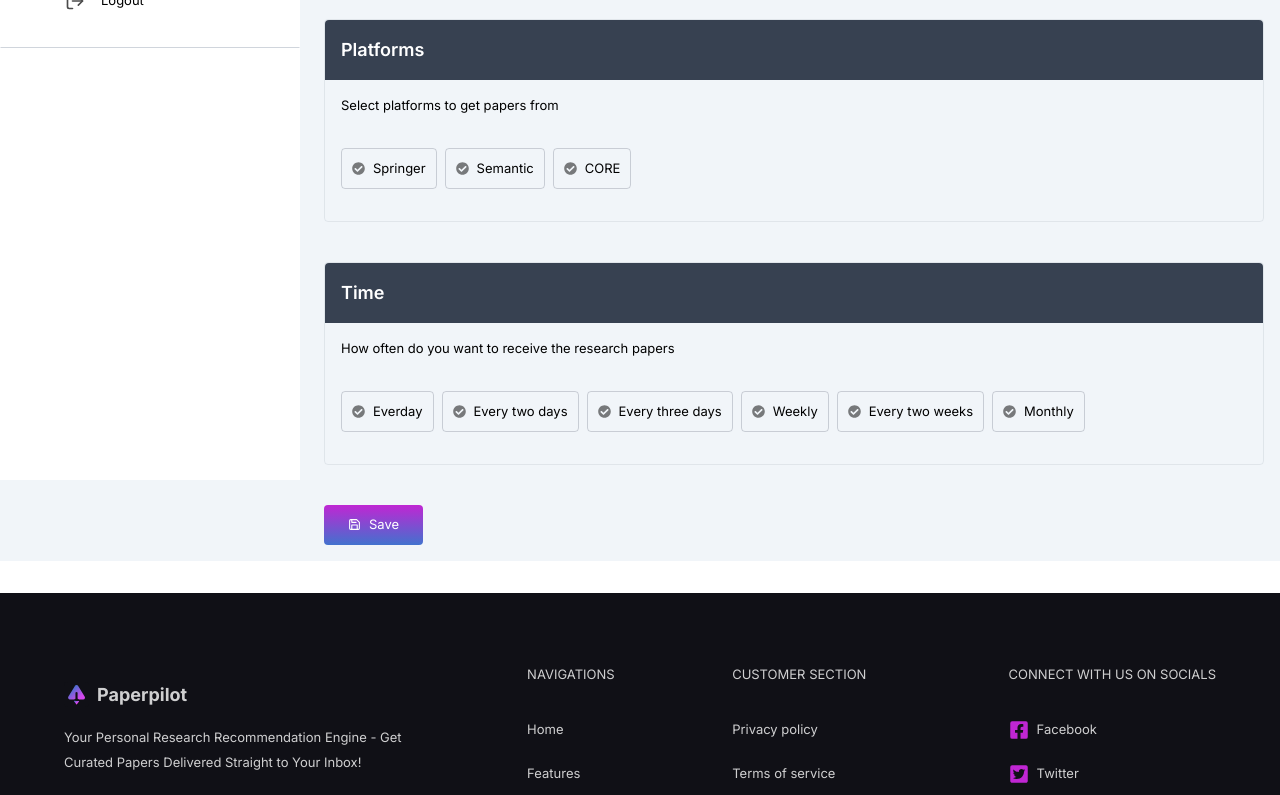
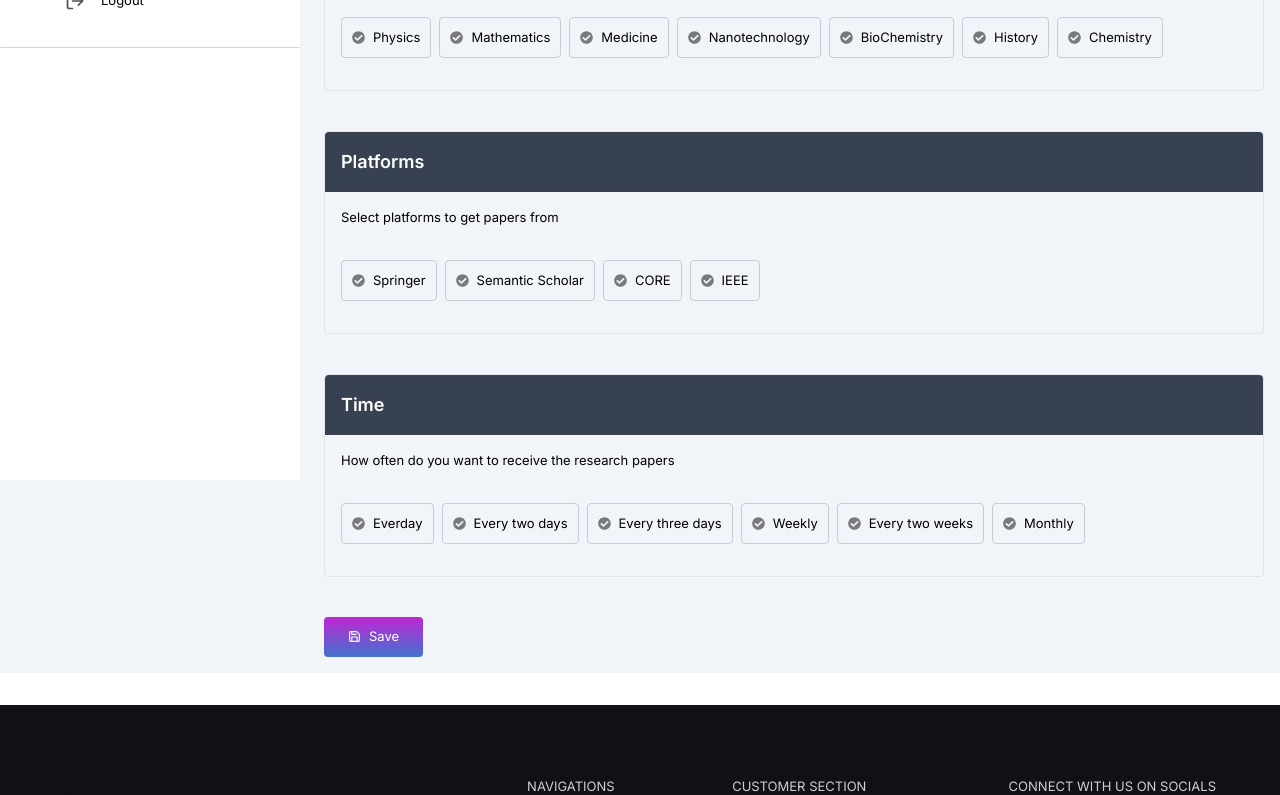
Before and after one commit to abel-otegbola/Paperpilot, a Next.js app: page /dashboard/recommendations in a window 1280 px wide. Shown: the part 380-1175 px from the top of the page. Built offline with nearby package versions, Linux system fonts and the light colour scheme; no server answers.

Commit message:
fix: springer api link fixed

```diff
--- a/src/app/dashboard/(views)/recommendations/page.js
+++ b/src/app/dashboard/(views)/recommendations/page.js
@@ -1,13 +1,27 @@
 'use client'
 import SettingBox from "@/components/settingsBox/page";
-import { useState } from "react";
+import axios from "axios";
+import { useSession } from "next-auth/react";
+import { useContext, useEffect, useState } from "react";
 import { FaCheckCircle } from "react-icons/fa";
-import { FiSave } from "react-icons/fi";
+import { FiLoader, FiSave } from "react-icons/fi";
+import { UserContext } from "../../layout";
 
 const Recommendations = () => {
     const [recommendations, setRecommendations] = useState([])
     const [platforms, setPlatforms] = useState([])
     const [time, setTime] = useState([])
+    const {data:session} = useSession()
+    const { userData, loading: userLoading, error } = useContext(UserContext)
+    const [loading, setLoading] = useState(false)
+
+    useEffect(() => {
+        if(userData[0]) {
+            setRecommendations(userData[0].subjects)
+            setPlatforms(userData[0].platforms)
+            setTime(userData[0].time)
+        }
+    }, [userData])
 
     const handleOptions = (option, value) => {
         if(option === 0) {
@@ -27,9 +41,31 @@ const Recommendations = () => {
         }
     }
 
+    const handleSave = async() => {
+        setLoading(true)
+        const res = await axios.post(`/api/recommendations/${session?.user.email}`, {
+            data: { subjects: recommendations, platforms, time, user: session?.user.email }
+        })
+        // Recommendation: handle errors
+        .catch(err => {
+            setError('Failed to fetch data')
+            setLoading(false)
+            setError("")
+            throw new Error("Failed to fetch data")
+        })
+        setLoading(false)
+        return console.log(res)
+    }
+
     return (
         <div className="p-4">
             <h2 className="opacity-[0.3] font-semibold text-lg my-3">RECOMMENDATIONS</h2>
+            {
+                userLoading ?
+                <div className="flex justify-center items-center min-h-[100px] text-primary text-2xl"><FiLoader /></div>
+                :
+                ""
+            }
             <SettingBox text={"Recommendations"} subtext={"Set-up your research recommendations. Please select the categories that suite you."}>
                 <div className="flex flex-wrap gap-2 pt-4 overflow-auto">
                     { ["Physics", "Mathematics", "Medicine", "Nanotechnology", "BioChemistry", "History", "Chemistry"].map((item, i) => (
@@ -40,7 +76,7 @@ const Recommendations = () => {
 
             <SettingBox text={"Platforms"} subtext={"Select platforms to get papers from"}>
                 <div className="flex flex-wrap gap-2 pt-4 overflow-auto">
-                    { ["Springer", "Semantic", "CORE"].map((item, i) => (
+                    { ["Springer", "Semantic Scholar", "CORE", "IEEE"].map((item, i) => (
                         <button key={i} onClick={() => handleOptions(1, item)} className={`flex items-center text-center rounded border p-[10px] ${platforms.indexOf(item) !== -1 ? "border-green-500 bg-green-600 text-white": "border-gray-500/[0.3]"}`}><FaCheckCircle className="opacity-[0.5] mr-2"/> {item}</button>
                     ))}
                 </div>
@@ -54,7 +90,7 @@ const Recommendations = () => {
                 </div>
             </SettingBox>
 
-            <button className="flex gap-2 items-center w-fit p-[10px] px-6 rounded bg-gradient-to-b from-fuchsia-600 to-primary text-white"><FiSave /> Save</button>
+            <button className="flex gap-2 items-center w-fit p-[10px] px-6 rounded bg-gradient-to-b from-fuchsia-600 to-primary text-white" onClick={() => handleSave()}>{ !loading? <span className="flex items-center gap-2"><FiSave /> Save</span> : <span className="flex items-center gap-2"><FiLoader className="animate-spin" /> Loading</span>}</button>
         </div>
     )
 }
--- a/src/app/dashboard/page.js
+++ b/src/app/dashboard/page.js
@@ -7,6 +7,7 @@ import { FiLoader } from "react-icons/fi";
 import Error from "./error";
 import Paper from "@/components/paper/page";
 import Button from "@/components/button/button";
+import axios from "axios";
 
 
 
@@ -23,12 +24,13 @@ const Dashboard = () => {
 
     const urls = [
         `https://api.semanticscholar.org/graph/v1/paper/search?query=${search}&year=${year.join("-")}&openAccessPdf&fieldsOfStudy=${query.join()}&fields=title,year,authors,publicationTypes`,
-        `${process.env.NEXT_PUBLIC_SPRINGER_URL}/metadata/json?${type === "paper" ? `q=subject:${query[0]}` : `q=name:${search}`}&api_key=${process.env.NEXT_PUBLIC_SPRINGER_API_KEY}`
+        `${process.env.NEXT_PUBLIC_SPRINGER_URL}/metadata/json?${type === "paper" ? `q=subject:${search}` : `q=name:${search}`}&api_key=${process.env.NEXT_PUBLIC_SPRINGER_API_KEY}`,
+        `https://api.core.ac.uk/v3/search/journals/?q=${search}&api_key=${process.env.NEXT_PUBLIC_CORE_API_KEY}`
     ]
 
     async function getData() {
         setLoading(true)
-        const res = await fetch(urls[url])
+        const res = await axios.get(urls[url])
         // Recommendation: handle errors
         .catch(err => {
             setError('Failed to fetch data')
@@ -37,7 +39,7 @@ const Dashboard = () => {
             throw new Error("Failed to fetch data")
         })
         setLoading(false)
-        return res.json()
+        return res.data
     }
 
     useEffect(() => {
--- a/src/components/searchBar/page.js
+++ b/src/components/searchBar/page.js
@@ -53,6 +53,8 @@ const SearchBar = ({ query, actions, handleSearch }) => {
                     <select className="p-2 px-4 dark:bg-dark border border-slate-400/[0.3] rounded cursor-pointer mr-1" onChange={(e) => actions.setUrl(e.target.value)}>
                         <option value={0}>Semantic scholar</option>
                         <option value={1}>Springer</option>
+                        <option value={2}>CORE</option>
+                        <option value={3}>IEEE</option>
                     </select>
                 </div>
             </div>
```
